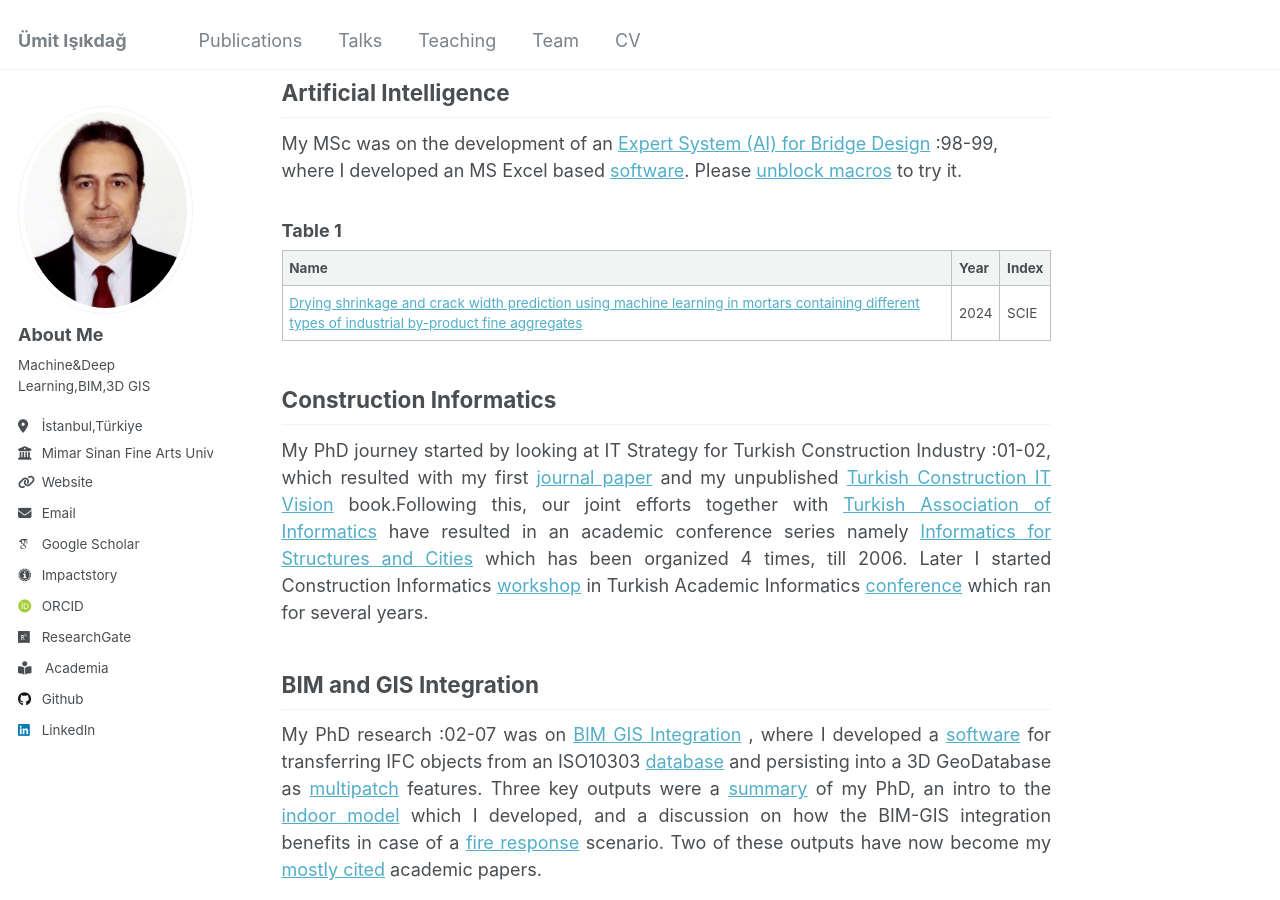
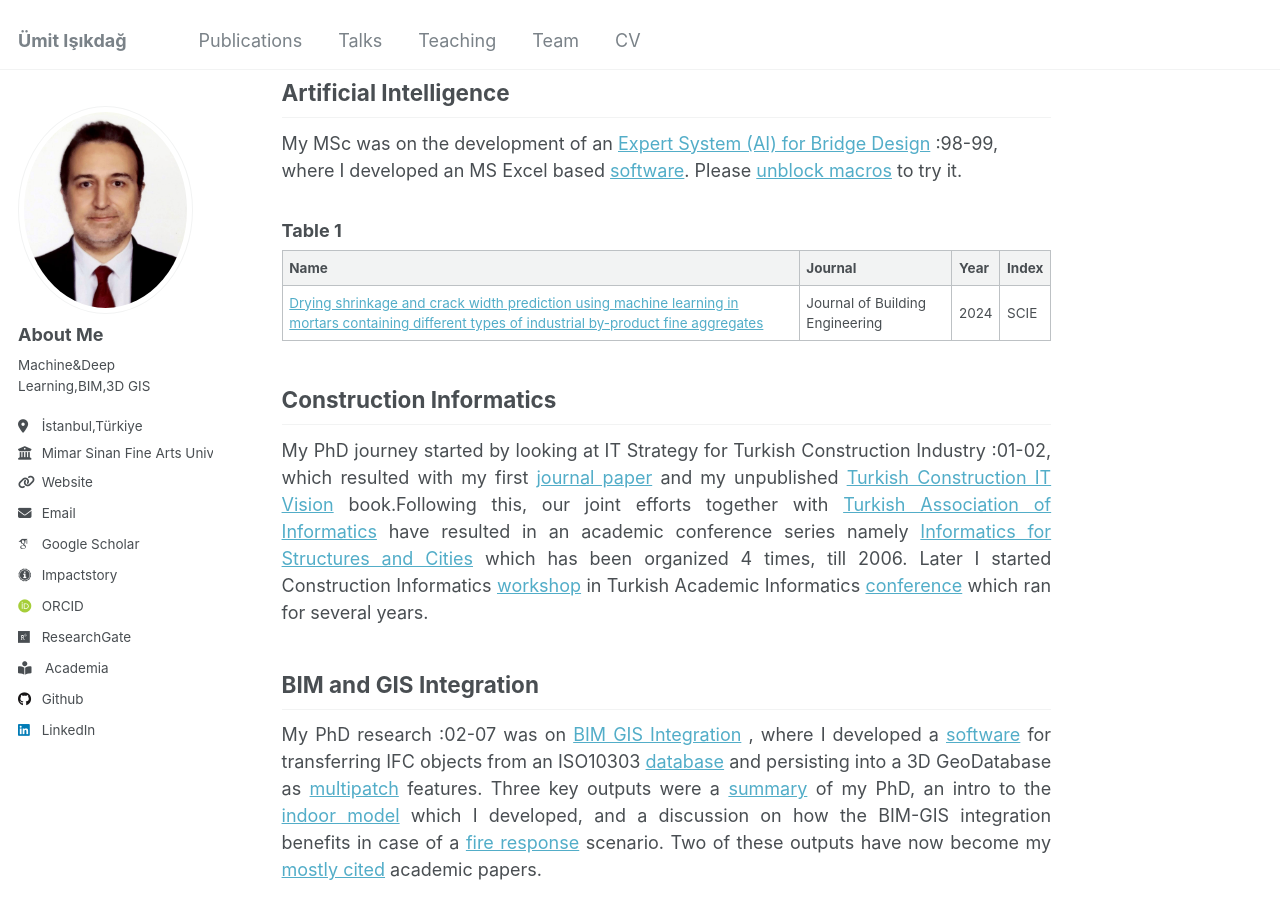
Before and after one commit to uisikdag/uisikdag.github.io, a Jekyll site: the page built from _pages/about.md, in a window 1280 px wide and 900 px high, scrolled down 381 px. Built offline with Jekyll 4.4.1, drawn with Linux system fonts in a browser that asks for light colours; some web fonts are replaced.

Commit message:
Update about.md

```diff
--- a/_pages/about.md
+++ b/_pages/about.md
@@ -29,9 +29,9 @@ Please [unblock macros](https://learn.microsoft.com/en-en/microsoft-365-apps/sec
 
 ### Table 1
 
-|                                       Name                        | Year   | Index |
-| ------------------------------------------------------------------| ------ | ------|
-|[Drying shrinkage and crack width prediction using machine learning in mortars containing different types of industrial by-product fine aggregates](https://www.sciencedirect.com/science/article/abs/pii/S2352710224023052)| 2024  | SCIE |
+|                                  Name                             |           Journal                  | Year  | Index |
+| ------------------------------------------------------------------| ---------------------------------- | ------|-------|
+|[Drying shrinkage and crack width prediction using machine learning in mortars containing different types of industrial by-product fine aggregates](https://www.sciencedirect.com/science/article/abs/pii/S2352710224023052)| Journal of Building Engineering |2024  | SCIE |
 
 
 Construction Informatics
```
